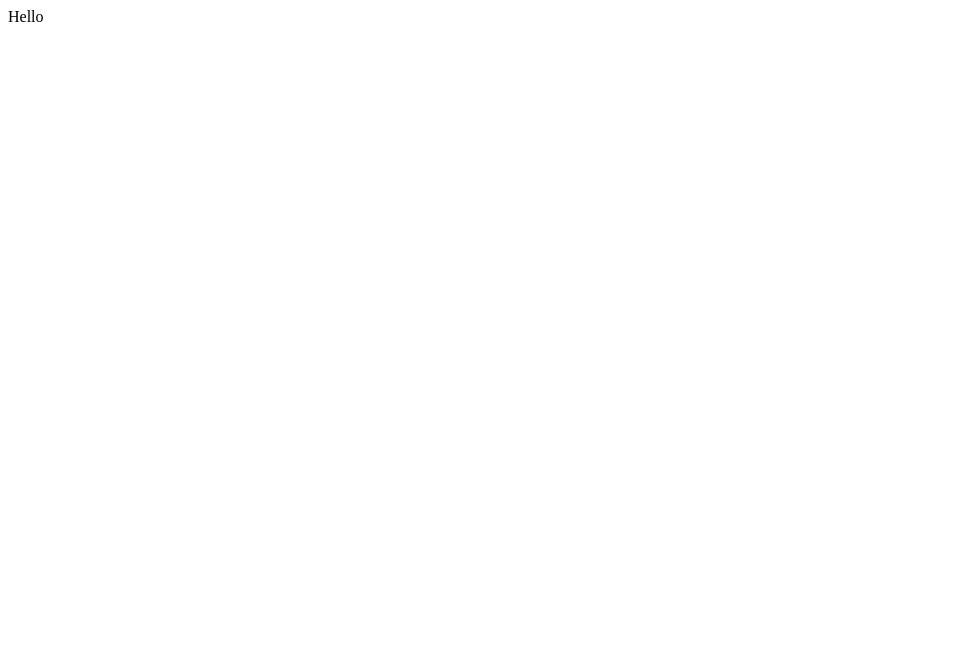
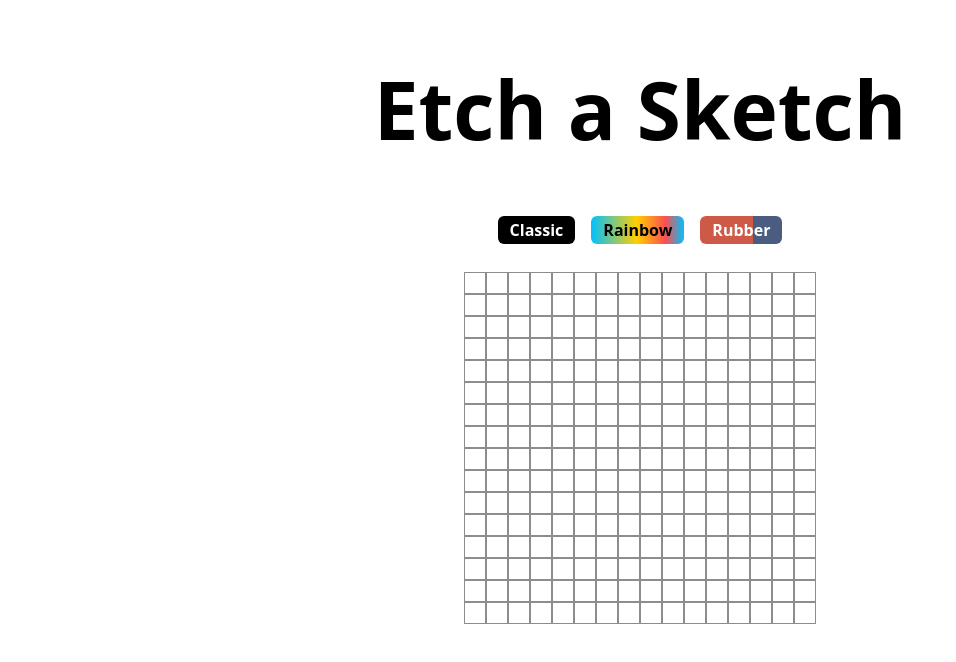
Before and after one commit to tlauer5/etch-a-sketch, a plain HTML site: page index.html in a window 1280 px wide. Shown: the whole page, without its empty margins (0-956 px from the left). Drawn offline with Linux system fonts and the light colour scheme.

Commit message:
Add basic layout with header, buttons and grid

```diff
--- a/css/style.css
+++ b/css/style.css
@@ -1,2 +1,71 @@
 body {
+    font-family: system-ui, -apple-system, BlinkMacSystemFont, 'Segoe UI', Roboto, Oxygen, Ubuntu, Cantarell, 'Open Sans', 'Helvetica Neue', sans-serif;
 }
+
+
+h1 {
+    font-size: 80px;
+    font-weight: 700;
+    text-align: center;
+}
+
+.choiceSection {
+    display: flex;
+    justify-content: center;
+    gap: 16px;
+    margin-bottom: 28px;
+}
+
+.button {
+    font-weight: 700;
+    font-size: 16px;
+    border-radius: 6px;
+    padding: 3px 12px;
+    text-align: center;
+}
+
+.button.classic {
+    color: white;
+    background-color: black;
+}
+
+.button.rainbow {
+    color: black;
+    background-image: linear-gradient(90deg, #00C0FF 0%, #FFCF00 49%, #FC4F4F 80%, #00C0FF 100%);
+
+}
+
+.button.rubber {
+    color: white;
+    background: linear-gradient(90deg, rgb(206, 89, 71, 1) 65%,  rgb(74, 92, 128, 1) 35%);
+
+}
+
+.button:hover {
+    transform:scale(1.1,1.1);
+}
+
+.button:active {
+    transform:scale(0.9,0.9);
+}
+
+.container {
+    display: flex;
+    flex-direction: column;
+}
+
+.row {
+    display: flex;
+    justify-content: center;
+}
+
+.square {
+    border: solid rgb(141, 141, 141) 1px;
+    background-color: white;
+    height: 20px;
+    width: 20px;
+}
+
+.hovered {
+    background-color: black;
+}
--- a/index.html
+++ b/index.html
@@ -4,12 +4,17 @@
     <meta charset="UTF-8">
     <meta http-equiv="X-UA-Compatible" content="IE=edge">
     <meta name="viewport" content="width=device-width, initial-scale=1.0">
-    <title>Document</title>
+    <title>Etch a Sketch</title>
     <link rel="stylesheet" href="./css/style.css">
-    <script src="./js/script.js" defer></script>
+    <script src="./js/app.js" defer></script>
 </head>
 <body>
-    Hello
-
+    <h1>Etch a Sketch</h1>
+    <div class="choiceSection">
+        <div class="classic button">Classic</div>
+        <div class="rainbow button">Rainbow</div>
+        <div class="rubber button">Rubber</div>
+    </div>
+    <div class="container"></div>
 </body>
 </html>
--- /dev/null
+++ b/js/app.js
@@ -0,0 +1,42 @@
+const container = document.querySelector('.container');
+
+function setUpGrid() {
+
+
+    for( let i = 0; i < 16; i++) {
+
+        const row = document.createElement('div');
+        row.classList.add('row');
+
+        for( let i = 0; i < 16; i++) {
+        const div = document.createElement('div');
+        div.classList.add('square');
+        div.addEventListener('mouseover', hoveredSquare);
+        row.appendChild(div);
+        }
+
+        container.appendChild(row);
+    }
+
+
+
+}
+
+
+function hoveredSquare(){
+    this.classList.add('hovered');
+}
+
+setUpGrid();
+
+
+const classic = document.querySelector('.classic');
+classic.addEventListener('clicked', classicClicked);
+
+
+const rainbow = document.querySelector('.rainbow');
+rainbow.addEventListener('clicked', rainbowClicked);
+
+
+const rubber = document.querySelector('.classic');
+rubber.addEventListener('clicked', rubberClicked);
```
Also changed, not shown: js/script.js (deleted).
